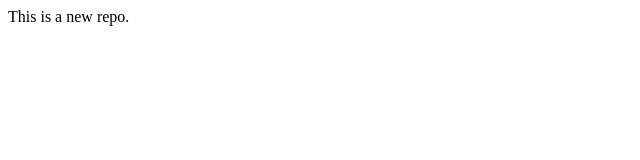
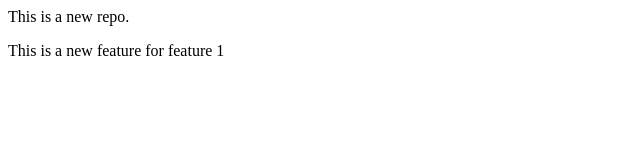
Before and after one commit to sakshicode554/localrepo, a plain HTML site: page index.html in a window 1280 px wide. Shown: the whole page, without its empty margins (0-640 px from the left). Drawn offline with Linux system fonts and the light colour scheme.

Commit message:
Add new feature for feature1

```diff
--- a/index.html
+++ b/index.html
@@ -1 +1,2 @@
 <p>This is a new repo.</p>
+<p>This is a new feature for feature 1</p>
```
